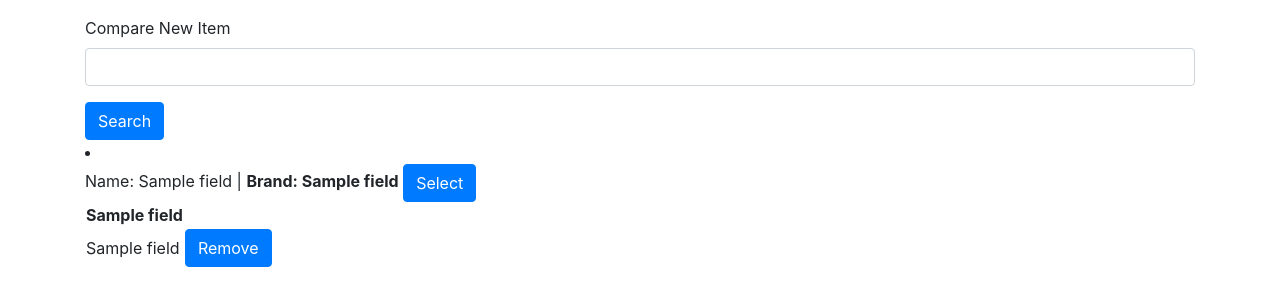
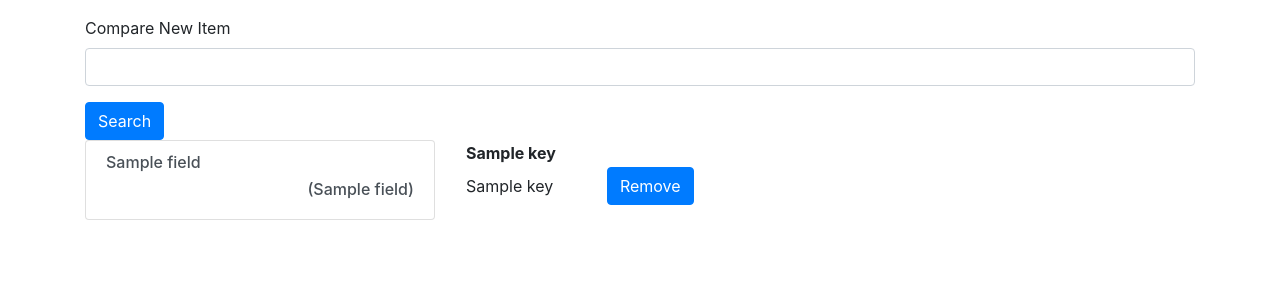
Before and after one commit to leeroddy17/NutritionTracker, a Flask app: template templates/comparison.html in a window 1280 px wide. Shown: the part 101-407 px from the top of the page. Run offline with Flask 2, Linux system fonts and the light colour scheme; the template is opened without the code that fills it: most values are stand-ins (such as "Sample title", 1, 10 or a date in 2020).

Commit message:
updated comparison

```diff
--- a/app.py
+++ b/app.py
@@ -25,12 +25,29 @@ def about():
 
 @app.route("/comparison")
 def comparison():
-    return render_template("comparison.html",compare = compare)
+    print(compare)
+    fields = ['item_name','brand_name','nf_calories','nf_serving_weight_grams','nf_total_fat','nf_total_carbohydrate','nf_dietary_fiber'
+                        ,'nf_sodium','nf_cholesterol','nf_sugars','nf_protein','nf_potassium','nf_vitamin_d_mcg','nf_added_sugars']
+    labels = {'brand_name':'Brand','item_name':'Name','nf_calories':'Calories','nf_serving_weight_grams':'Grams','nf_total_fat':'Total Fat','nf_total_carbohydrate':'Carbs'
+                        ,'nf_dietary_fiber':'Fiber','nf_sodium':'Sodium','nf_cholesterol':'Cholesterol','nf_sugars':'Sugars','nf_protein':'Protien','nf_potassium':'Potassium'
+                        ,'nf_vitamin_d_mcg':'Vitamin D','nf_added_sugars':'Added Sugars'}
+    superDict = {}
+    for field in fields:
+        try:
+            float(compare[0]['fields'][field])
+            superDict[field] = findSuperlatives(compare,field)
+        except:
+            superDict[field] = (None,None)
+    return render_template("comparison.html",compare = compare,fields=fields,superDict = superDict)
 
 @app.route("/comparison", methods=["POST"])
 def displayOptions():
     if request.method == "POST":
-        fields = ['brand_name','item_name','nf_calories']
+        fields = ['item_name','brand_name','nf_calories','nf_serving_weight_grams','nf_total_fat','nf_total_carbohydrate','nf_dietary_fiber'
+                        ,'nf_sodium','nf_cholesterol','nf_sugars','nf_protein','nf_potassium','nf_vitamin_d_mcg','nf_added_sugars']
+        labels = {'brand_name':'Brand','item_name':'Name','nf_calories':'Calories','nf_serving_weight_grams':'Grams','nf_total_fat':'Total Fat','nf_total_carbohydrate':'Carbs'
+                        ,'nf_dietary_fiber':'Fiber','nf_sodium':'Sodium','nf_cholesterol':'Cholesterol','nf_sugars':'Sugars','nf_protein':'Protien','nf_potassium':'Potassium'
+                        ,'nf_vitamin_d_mcg':'Vitamin D','nf_added_sugars':'Added Sugars'}
         try:
             searchItem = request.form["foodItem"]
             sortCat = request.form["sortCat"]
@@ -38,7 +55,7 @@ def displayOptions():
             print(searchItem)
             hits = querry(searchItem,fields=fields)
             print(hits)
-            return render_template("comparison.html",options=hits)
+            return render_template("comparison.html",options=hits,labels=labels)
         except:
             try:
                 name = request.form.get('add')
--- a/templates/comparison.html
+++ b/templates/comparison.html
@@ -5,6 +5,7 @@
 
 
 {% block content %}
+
 <div class="container">
     <form action="#" method="post">
       <div class="mb-3">
@@ -13,21 +14,42 @@
       </div>
       <button type="submit" class="btn btn-primary" >Search</button>
     </form>
+  <div class="row">
+    {% if options|length %}
+    <div class="col-4">
+      <div class="list-group" id="list-tab" role="tablist">
         {% for d in options %}
-      <li>
+        <a class="list-group-item list-group-item-action" id="list-home-list{{loop.index0}}" data-toggle="list" href="#list-home{{loop.index0}}" role="tab" aria-controls="list-home{{loop.index0}}">
+            <h6 style="text-align:left;"> {{d['fields']['item_name']}} </h6> <h6 style="text-align:right;">({{d['fields']['brand_name']}})</h6>
+        </a>
+        {% endfor %}
+      </div>
+    </div>
+    <div class="col-8">
+      <div class="tab-content" id="nav-tabContent">
+        {% for d in options %}
+        {% set outer_loop = loop %}
+        <div class="tab-pane fade show" id="list-home{{loop.index0}}" role="tabpanel" aria-labelledby="list-home-list{{loop.index0}}">
+            {%for key in d['fields']%}
+              {%if key in labels %}
+                  <h6 style="text-align:left;">{{labels[key]}} {{d['fields'][key]}} </h6>
+              {%endif%}
+            {%endfor%}
             <form action="#" method="post">
-            Name: {{d['fields']['item_name']}} |
-            <b>Brand: {{d['fields']['brand_name']}}</b>
               <input type="hidden" name="add" value="{{d['fields']['item_name']}}">
               <button type="submit" class="btn btn-primary" >Select</button>
             </form>
-      </li>
+      </div>
       {% endfor %}
+    </div>
+
+
+    {% endif %}
     {% if compare|length %}
     <table class = "tb">
           <tr>
             {% for field in fields %}
-            <th>{{field}}</th>
+            <th style="padding-right: 50px;">{{field}}</th>
             {% endfor %}
             <th></th>
           </tr>
@@ -38,11 +60,11 @@
           <tr>
             {% for field in fields %}
             {% if outer_loop.index0 == superDict[field][0] %}
-            <td style="color:tomato">{{d['fields'][field]}}</td>
+            <td style="color:tomato; padding-right: 50px;">{{d['fields'][field]}}</td>
             {% elif outer_loop.index0 == superDict[field][1] %}
-            <td style="color:darkgreen">{{d['fields'][field]}}</td>
+            <td style="color:darkgreen; padding-right: 50px;">{{d['fields'][field]}}</td>
             {% else %}
-            <td>{{d['fields'][field]}}</td>
+            <td style="padding-right: 50px;">{{d['fields'][field]}}</td>
             {% endif %}
             {% endfor %}
             <td>
@@ -55,7 +77,7 @@
 
           {% endfor %}
         </table>
-
+</div>
 </div>
 
 
--- a/templates/search.html
+++ b/templates/search.html
@@ -21,7 +21,7 @@
   <div class="col-4">
     <div class="list-group" id="list-tab" role="tablist">
       {% for d in results %}
-      <a class="list-group-item list-group-item-action" id="list-home-list0" data-toggle="list" href="#list-home0" role="tab" aria-controls="list-home0">
+      <a class="list-group-item list-group-item-action" id="list-home-list{{loop.index0}}" data-toggle="list" href="#list-home{{loop.index0}}" role="tab" aria-controls="list-home{{loop.index0}}">
           <h6 style="text-align:left;"> {{d['fields']['item_name']}} </h6> <h6 style="text-align:right;">({{d['fields']['brand_name']}})</h6>
       </a>
       {% endfor %}
@@ -31,7 +31,7 @@
   <div class="col-8">
     <div class="tab-content" id="nav-tabContent">
       {% for d in results %}
-      <div class="tab-pane fade show" id="list-home0" role="tabpanel" aria-labelledby="list-home-list0">
+      <div class="tab-pane fade show" id="list-home{{loop.index0}}" role="tabpanel" aria-labelledby="list-home-list{{loop.index0}}">
           {%for key in d['fields']%}
             {%if key in labels %}
                 <h6 style="text-align:left;">{{labels[key]}} {{d['fields'][key]}} </h6>
```
Lines whose indentation alone changed are shown as unchanged.
